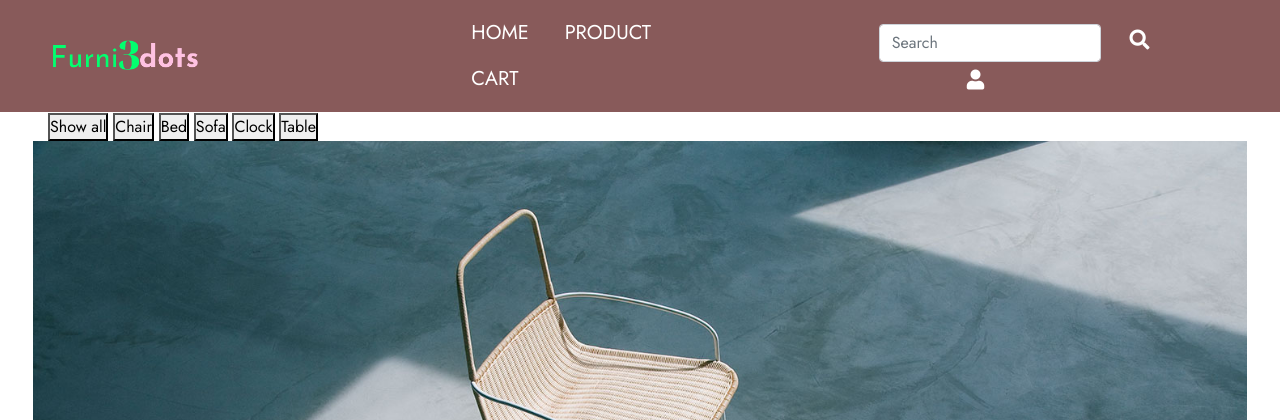
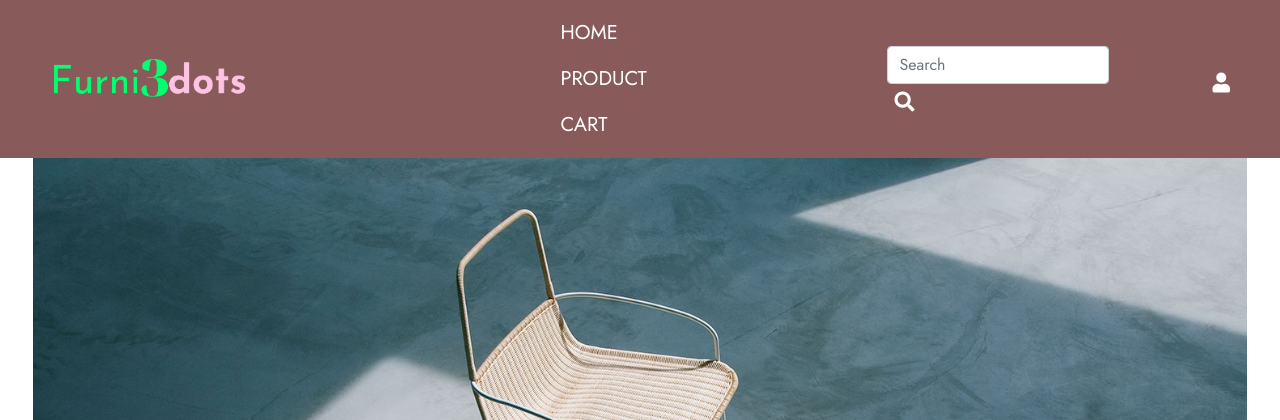
Before and after one commit to dieutrinh28/do-an-web-php, a PHP site: page /Views/users/productpage.php in a window 1280 px wide. Shown: the top 420 px of the page. Run offline with PHP 8.4, Linux system fonts and the light colour scheme.

Commit message:
fix-header

```diff
--- a/Views/blocks/header.php
+++ b/Views/blocks/header.php
@@ -21,11 +21,10 @@
 <body>
     <div class="container-fluid header">
         <nav class="navbar navbar-expand-lg">
-            <div class="row">
-                <div class="col-xl-4 col-lg-3 col-sm-3 col-3 navbar-logo" href="#">
+            <div class="navbar-logo" href="#">
                 <img src="../../Assets/logo.png" alt="">
             </div>
-                <div class="col-xl-8 col-lg-9 col-sm-9 col-9 navbar-collapse" id="navbarSupportedContent">
+            <div class="collapse navbar-collapse" id="navbarSupportedContent">
                 <ul class="navbar-nav">
                     <li class="nav-item active">
                         <a class="nav-link" href="../users/home.php">HOME<span class="sr-only">(current)</span></a>
@@ -41,9 +40,10 @@
                 <form class="form-inline my-lg-0" action="../users/product.php" method="post">
                     <input class="form-control mr-sm-3" type="text" placeholder="Search" name="keyword" aria-label="Search">
                     <i class="fas fa-search nav-icon-search" type="submit"></i>
+                </form>
                 <div class="dropdown header_navbar-icon">
                     <i class="dropbtn fas fa-user nav-icon-search"></i>
-                        <div class="dropdown-content">
+                    <div class="dropdown-content subnav subnav-login ">
                         <a href="../users/signin.php">
                             <?php
                             if (isset($_SESSION['username'])) {
@@ -55,7 +55,7 @@
                             ?>
                         </a>
                         <a href="../users/signup.php">Sign up</a>
-                            <a href="../users/home.php">
+                        <a href="../users/signin.php">
                             <?php
                             if (isset($_SESSION['username'])) {
                                 unset($_SESSION['username']);
@@ -63,18 +63,8 @@
                             }
                             ?>
                         </a>
+
                     </div>
-                    </div>
-                    <?php
-                    // var_dump(is_dir($_SERVER['DOCUMENT_ROOT'] . "/do-an-web/do-an-web-php/Controllers/logoutController.php"));
-                    // //var_dump(is_dir("../do-an-web-php/Controllers/logoutController.php"));
-                    // exit;
-                    // require_once("../../Controllers/logoutController.php");
-                    // $controller = new UserController();
-                    // $controller->invoke();
-                    ?>
-
-                </form>
 
                 </div>
             </div>
```
Lines whose indentation alone changed are shown as unchanged.
